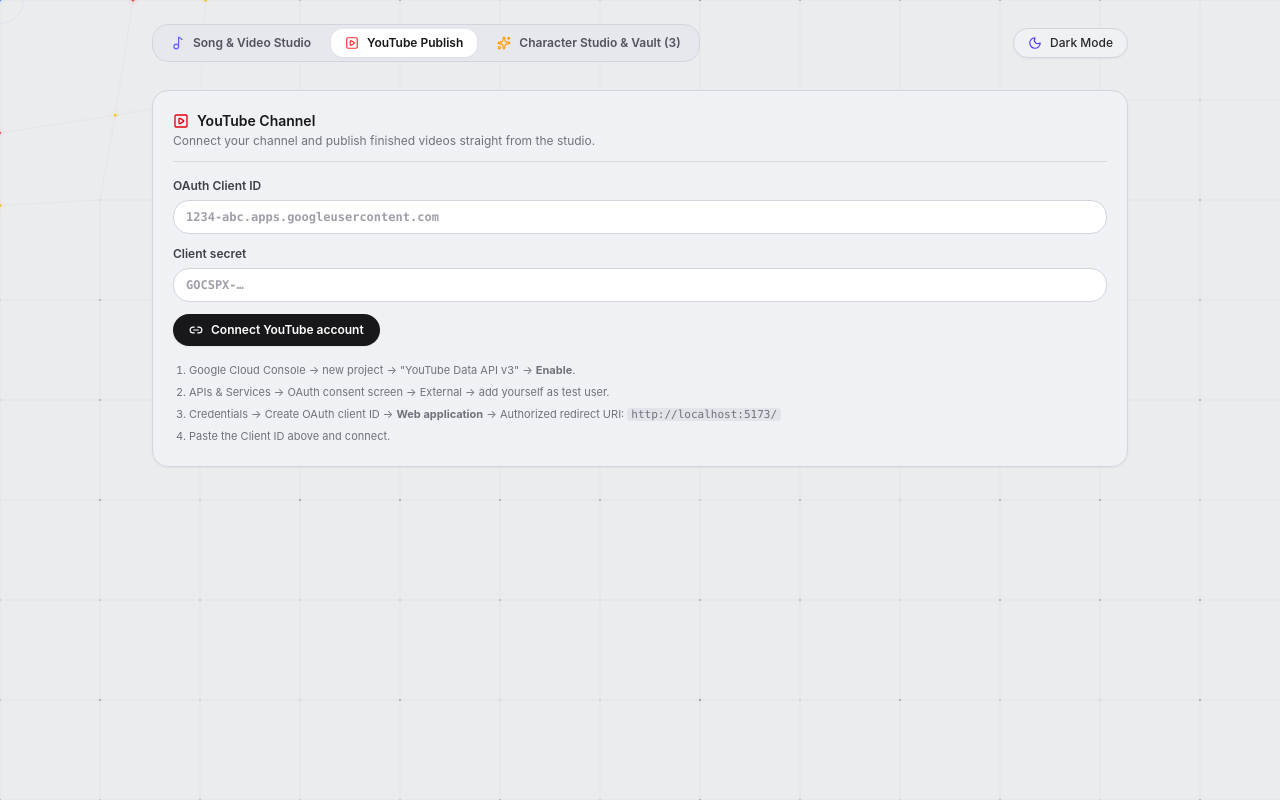
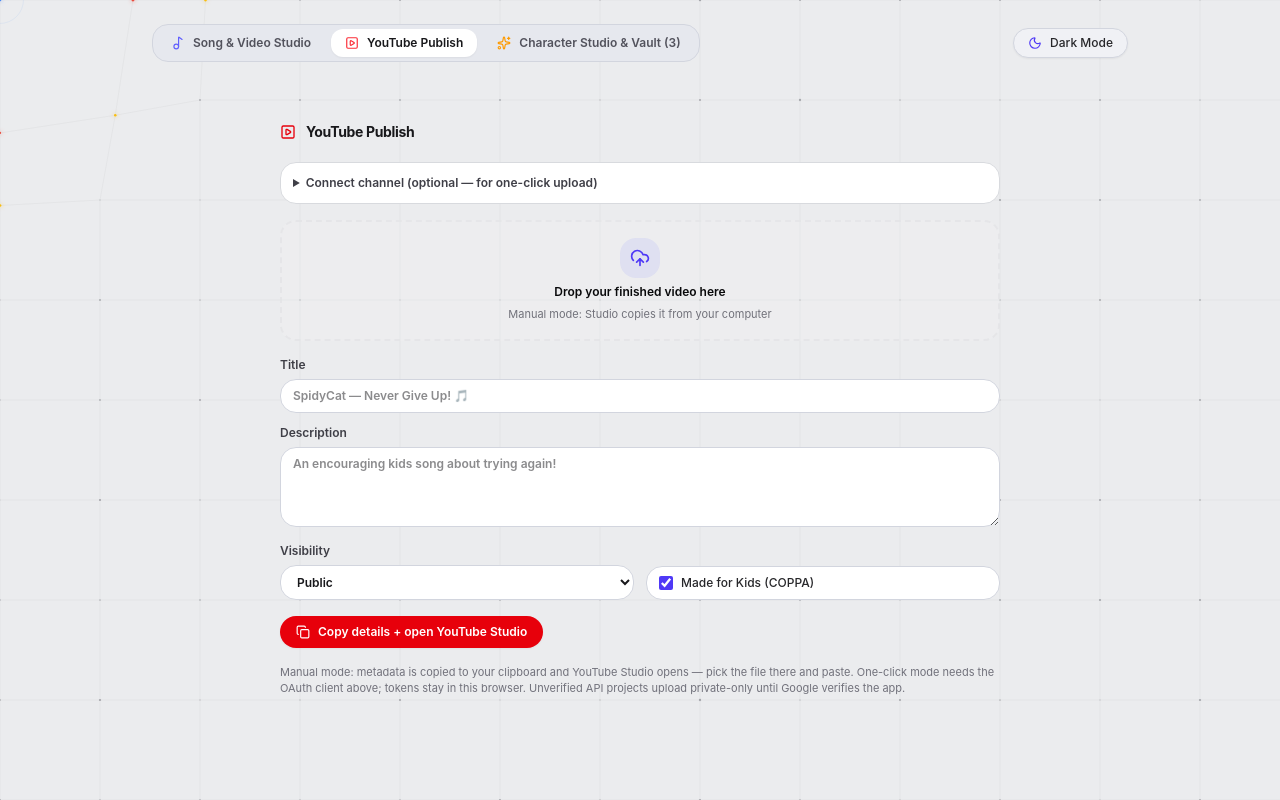
Before and after one commit to UmLyrithyreach/youtube_kids_automation, a React (Vite) app in the folder app/: page / in a window 1280 px wide. Both pictures are taken after a click on the button "YouTube Publish". Built offline with nearby package versions, Linux system fonts and the light colour scheme.

Commit message:
Manual publish mode: copy metadata + open Studio, no OAuth required

```diff
--- a/app/src/components/YouTubePanel.tsx
+++ b/app/src/components/YouTubePanel.tsx
@@ -1,5 +1,19 @@
-import { useEffect, useState } from "react"
-import { SquarePlay, Loader2, Link2, LogOut, UploadCloud, CheckCircle2, ExternalLink } from "lucide-react"
+// YouTube publish tab. Connect path uses PKCE OAuth + resumable upload
+// (youtube.ts); manual path skips OAuth entirely — fills the metadata pack,
+// copies it, and opens YouTube Studio's upload page where Google handles the
+// account sign-in itself.
+import { useEffect, useRef, useState } from "react"
+import {
+  SquarePlay,
+  Loader2,
+  Link2,
+  LogOut,
+  UploadCloud,
+  CheckCircle2,
+  ExternalLink,
+  Copy,
+  ClipboardCheck,
+} from "lucide-react"
 import { toast } from "sonner"
 import { MediaUploadDropzone } from "@/components/ui/MediaUploadDropzone"
 import {
@@ -16,27 +30,29 @@
 } from "@/lib/youtube"
 
 const inputCls =
-  "w-full rounded-xl border border-[#d2d5de] dark:border-[#272832] bg-white dark:bg-[#1c1d25] px-3 py-2 text-xs text-zinc-900 dark:text-zinc-100 placeholder:text-zinc-400 focus:outline-none focus:ring-2 focus:ring-indigo-500/40"
+  "w-full rounded-xl border border-[#d2d5de] dark:border-[#272832] bg-white dark:bg-[#1c1d25] px-3 py-2 text-xs text-zinc-900 dark:text-zinc-100 outline-none focus:ring-2 focus:ring-indigo-500/40"
 
 export function YouTubePanel() {
   const [auth, setAuth] = useState<YtAuth | null>(null)
   const [booting, setBooting] = useState(true)
   const [clientIdInput, setClientIdInput] = useState(() => loadClientId())
   const [secretInput, setSecretInput] = useState(() => loadClientSecret())
-  const [file, setFile] = useState<File | null>(null)
   const [meta, setMeta] = useState<UploadMeta>({ title: "", description: "", visibility: "public", madeForKids: true })
+  const [videoUrl, setVideoUrl] = useState<string | null>(null)
+  const [copied, setCopied] = useState(false)
+  const [fileLocal, setFileLocal] = useState<File | null>(null)
   const [uploading, setUploading] = useState(false)
   const [progress, setProgress] = useState(0)
-  const [videoUrl, setVideoUrl] = useState<string | null>(null)
+  const bootRan = useRef(false)
 
   useEffect(() => {
-    // OAuth redirect lands back here with ?code=... — exchange it, or restore
-    // the saved (auto-refreshed) session.
+    if (bootRan.current) return
+    bootRan.current = true
     handleRedirect(loadClientId())
       .then((a) => {
         if (a) {
           setAuth(a)
-          toast.success(`Connected to ${a.channel?.title ?? "your channel"}`)
+          toast.success("YouTube connected")
         }
       })
       .catch((e: Error) => toast.error(e.message))
@@ -58,34 +74,46 @@
     connectYouTube(clientIdInput).catch((e: Error) => toast.error(e.message))
   }
 
-  const onUpload = async () => {
-    if (!file) return toast.error("pick a video file first")
-    if (!meta.title.trim()) return toast.error("give the video a title")
+  const packText = `Title: ${meta.title}\n\nDescription: ${meta.description}\n\nVisibility: ${meta.visibility}\nMade for kids: ${meta.madeForKids ? "yes" : "no"}`
+
+  const onManualUpload = async () => {
+    if (!meta.title.trim()) {
+      toast.error("Fill at least the title first")
+      return
+    }
+    try {
+      await navigator.clipboard.writeText(packText)
+      setCopied(true)
+      setTimeout(() => setCopied(false), 2500)
+    } catch {
+      toast.error("Clipboard blocked — copy the fields manually below")
+    }
+    toast.message("Metadata copied — pick the file in YouTube Studio")
+    window.open("https://studio.youtube.com/channel/UC/videos/upload", "_blank", "noopener")
+  }
+
+  const onUpload = () => {
+    if (!fileLocal) {
+      toast.error("Drop a video file first")
+      return
+    }
     setUploading(true)
     setProgress(0)
-    setVideoUrl(null)
-    try {
-      const id = await uploadVideo(file, meta, setProgress)
+    uploadVideo(fileLocal, meta, setProgress)
+      .then((id) => {
         setVideoUrl(`https://youtu.be/${id}`)
-      toast.success("Upload complete — processing on YouTube")
-      setFile(null)
-    } catch (e) {
-      toast.error((e as Error).message)
-    } finally {
-      setUploading(false)
-    }
+        toast.success("Uploaded to YouTube 🎉")
+      })
+      .catch((e: Error) => toast.error(e.message))
+      .finally(() => setUploading(false))
   }
 
   return (
-    <section className="w-full rounded-2xl border border-[#d2d5de] dark:border-[#272832] bg-[#f0f1f5] dark:bg-[#14151b] p-5 shadow-xs">
-      <div className="flex items-center justify-between pb-3 border-b border-[#d8dade] dark:border-[#27282f]">
-        <div>
-          <h2 className="flex items-center gap-2 text-sm font-semibold text-zinc-900 dark:text-white">
-            <SquarePlay className="size-4 text-red-600" /> YouTube Channel
-          </h2>
-          <p className="text-xs text-zinc-500 dark:text-zinc-400 mt-0.5">
-            Connect your channel and publish finished videos straight from the studio.
-          </p>
+    <section className="mx-auto w-full max-w-3xl px-6 py-8">
+      <div className="mb-5 flex items-center justify-between">
+        <div className="flex items-center gap-2.5">
+          <SquarePlay className="size-4 text-red-600" />
+          <h2 className="text-sm font-bold tracking-tight text-zinc-900 dark:text-zinc-100">YouTube Publish</h2>
         </div>
         {auth && (
           <button
@@ -93,9 +121,9 @@
             onClick={() => {
               clearAuth()
               setAuth(null)
-              toast.message("Channel disconnected")
+              toast.message("Disconnected — tokens removed from this browser")
             }}
-            className="inline-flex items-center gap-1.5 rounded-xl border border-[#d2d5de] dark:border-[#272832] px-3 py-1.5 text-xs font-medium text-zinc-700 dark:text-zinc-300 hover:bg-[#e4e6ed] dark:hover:bg-[#1c1e25] transition-colors"
+            className="inline-flex items-center gap-1.5 rounded-lg border border-[#d2d5de] dark:border-[#272832] px-2.5 py-1 text-[11px] font-medium text-zinc-600 dark:text-zinc-300 hover:bg-[#e9ebf2] dark:hover:bg-[#24252d] transition-colors"
           >
             <LogOut className="size-3" /> Disconnect
           </button>
@@ -106,8 +134,31 @@
         <div className="flex items-center gap-2 py-6 text-xs text-zinc-500">
           <Loader2 className="size-3.5 animate-spin" /> Checking connection…
         </div>
-      ) : !auth ? (
-        <div className="pt-4 flex flex-col gap-3">
+      ) : (
+        <div className="flex flex-col gap-4">
+          {/* Connection strip — optional, only needed for one-click uploads */}
+          {auth ? (
+            <div className="flex items-center gap-3 rounded-xl border border-[#d8dade] dark:border-[#27282f] bg-white dark:bg-[#1c1d25] p-3">
+              {auth.channel?.thumb ? (
+                <img src={auth.channel.thumb} alt="" className="size-9 rounded-full" />
+              ) : (
+                <SquarePlay className="size-9 text-red-600" />
+              )}
+              <div className="min-w-0">
+                <div className="truncate text-xs font-bold text-zinc-900 dark:text-zinc-100">
+                  {auth.channel?.title ?? "Connected channel"}
+                </div>
+                <div className="text-[11px] text-zinc-500 dark:text-zinc-400">
+                  {auth.channel?.subscribers ?? "—"} subscribers · one-click uploads ready
+                </div>
+              </div>
+            </div>
+          ) : (
+            <details className="rounded-xl border border-[#d8dade] dark:border-[#27282f] bg-white dark:bg-[#1c1d25] p-3 text-xs">
+              <summary className="cursor-pointer font-semibold text-zinc-700 dark:text-zinc-200">
+                Connect channel (optional — for one-click upload)
+              </summary>
+              <div className="mt-3 flex flex-col gap-3">
                 <label className="text-xs font-semibold text-zinc-700 dark:text-zinc-300">
                   OAuth Client ID
                   <input
@@ -145,33 +196,18 @@
                     Credentials → Create OAuth client ID → <b>Web application</b> → Authorized redirect URI:{" "}
                     <code className="rounded bg-[#e2e4ea] dark:bg-[#1c1d25] px-1">http://localhost:5173/</code>
                   </li>
-            <li>Paste the Client ID above and connect.</li>
+                  <li>Paste the Client ID + secret above and connect.</li>
                 </ol>
               </div>
-      ) : (
-        <div className="pt-4 flex flex-col gap-4">
-          <div className="flex items-center gap-3 rounded-xl border border-[#d8dade] dark:border-[#27282f] bg-white dark:bg-[#1c1d25] p-3">
-            {auth.channel?.thumb ? (
-              <img src={auth.channel.thumb} alt="" className="size-9 rounded-full" />
-            ) : (
-              <SquarePlay className="size-9 text-red-600" />
+            </details>
           )}
-            <div className="min-w-0">
-              <div className="truncate text-xs font-bold text-zinc-900 dark:text-zinc-100">
-                {auth.channel?.title ?? "Connected channel"}
-              </div>
-              <div className="text-[11px] text-zinc-500 dark:text-zinc-400">
-                {auth.channel?.subscribers ?? "—"} subscribers · connected
-              </div>
-            </div>
-          </div>
 
           <MediaUploadDropzone
             accept="video/*"
-            onFileSelect={setFile}
-            onClear={() => setFile(null)}
-            label={file ? file.name : "Drop your finished video here"}
-            sublabel="MP4 or WebM — uploaded as-is"
+            onFileSelect={setFileLocal}
+            onClear={() => setFileLocal(null)}
+            label={fileLocal ? fileLocal.name : "Drop your finished video here"}
+            sublabel={auth ? "MP4 or WebM — uploaded as-is" : "Manual mode: Studio copies it from your computer"}
             className="min-h-[100px]"
           />
 
@@ -217,16 +253,27 @@
             </label>
           </div>
 
-          <div className="flex items-center gap-3">
+          <div className="flex flex-wrap items-center gap-3">
+            {auth ? (
               <button
                 type="button"
                 onClick={() => void onUpload()}
-              disabled={uploading}
+                disabled={uploading || !fileLocal}
                 className="inline-flex items-center gap-2 rounded-xl bg-red-600 px-4 py-2 text-xs font-semibold text-white hover:opacity-90 disabled:opacity-40 shadow-xs transition-opacity"
               >
                 {uploading ? <Loader2 className="size-3.5 animate-spin" /> : <UploadCloud className="size-3.5" />}
                 {uploading ? `Uploading ${progress}%` : "Upload to YouTube"}
               </button>
+            ) : (
+              <button
+                type="button"
+                onClick={() => void onManualUpload()}
+                className="inline-flex items-center gap-2 rounded-xl bg-red-600 px-4 py-2 text-xs font-semibold text-white hover:opacity-90 shadow-xs transition-opacity"
+              >
+                {copied ? <ClipboardCheck className="size-3.5" /> : <Copy className="size-3.5" />}
+                Copy details + open YouTube Studio
+              </button>
+            )}
             {videoUrl && (
               <a
                 href={videoUrl}
@@ -244,8 +291,9 @@
             </div>
           )}
           <p className="text-[11px] text-zinc-500 dark:text-zinc-400">
-            Uploads through your own Google OAuth client — tokens stay in this browser. New API projects need YouTube
-            audit-free test mode: uploads are private-only until Google verifies the app.
+            Manual mode: metadata is copied to your clipboard and YouTube Studio opens — pick the file there and paste.
+            One-click mode needs the OAuth client above; tokens stay in this browser. Unverified API projects upload
+            private-only until Google verifies the app.
           </p>
         </div>
       )}
```
Lines whose indentation alone changed are shown as unchanged.
